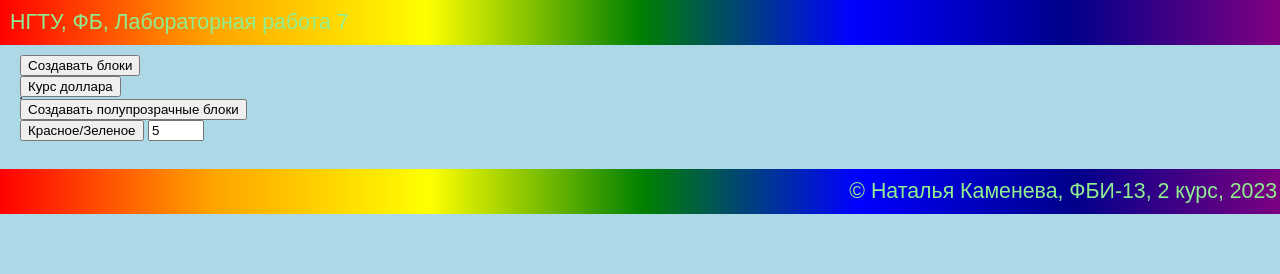
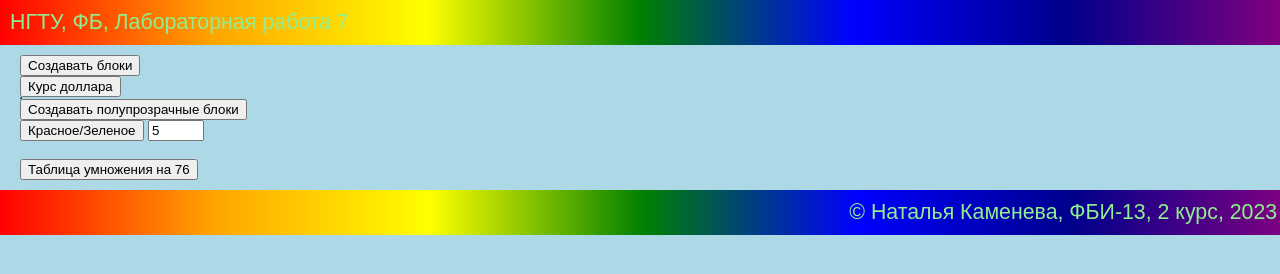
Before and after one commit to Kamenevan/web-programming-labs, a plain HTML site: page lab7.html in a window 1280 px wide. Drawn offline with Linux system fonts and the light colour scheme.

Commit message:
Таблица умножения

```diff
--- a/lab7.html
+++ b/lab7.html
@@ -68,6 +68,15 @@
         circle1.appendChild(shar);
         }
     }
+
+    function tablekd() {
+        let table1 = document.getElementById('table');
+        for(let i = 13; i<=33; i++) {
+            let tab = document.createElement('div');
+            tab.innerHTML = i+'*76='+ i*41;
+            table.appendChild(tab);
+        }
+    }
     </script>
 
 </head>
@@ -91,6 +100,9 @@
     <button onclick="redGreen()">Красное/Зеленое</button>
     <input type="number" value="5" placeholder="Введите число кругов" min="1" max="10" id="user-number"> <br><br>
     <div id="div2"></div>
+
+    <button onclick="tablekd()">Таблица умножения на 76</button>
+    <div id="table"></div>
 </main>
 
 <footer>
```
